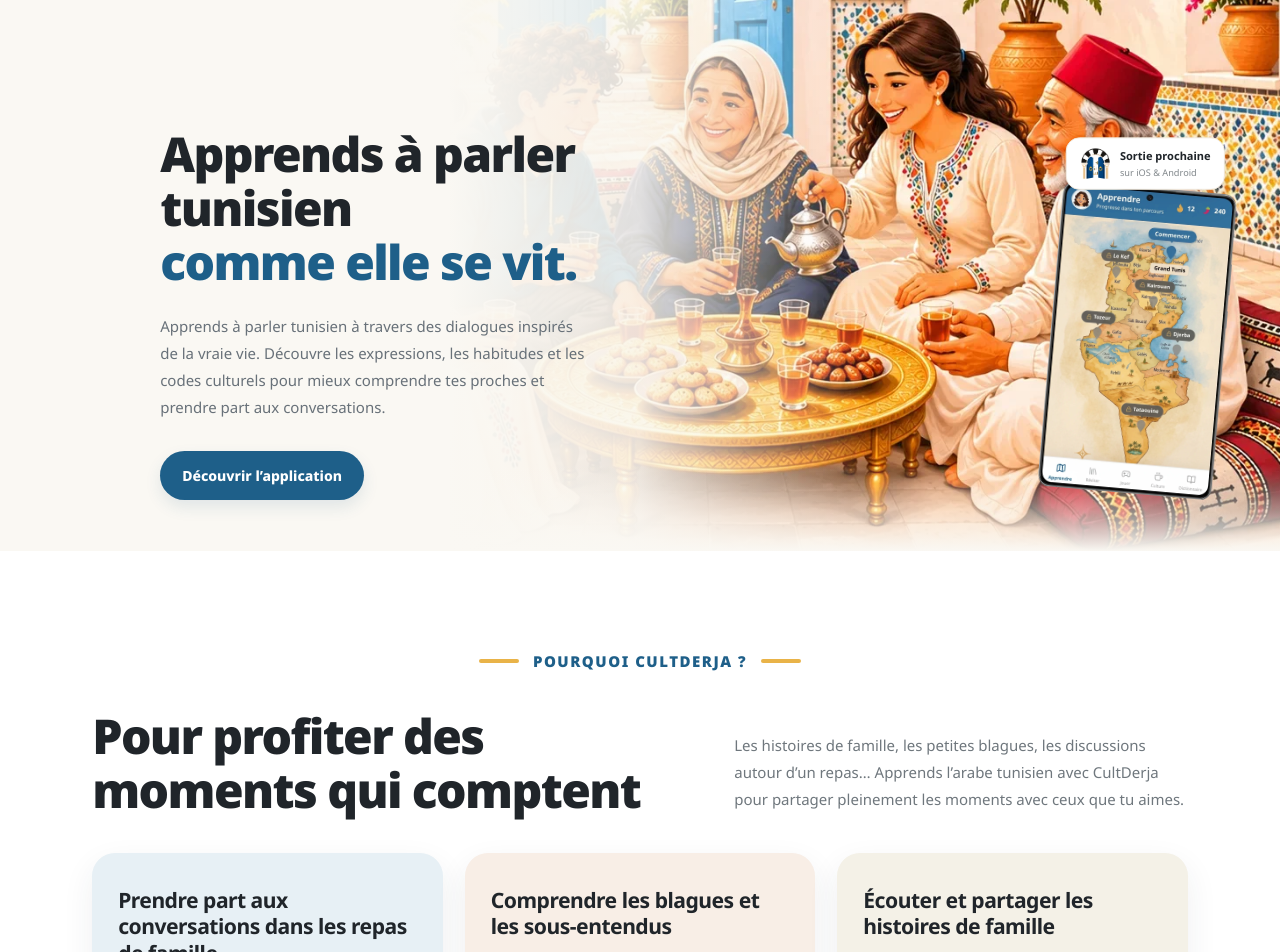
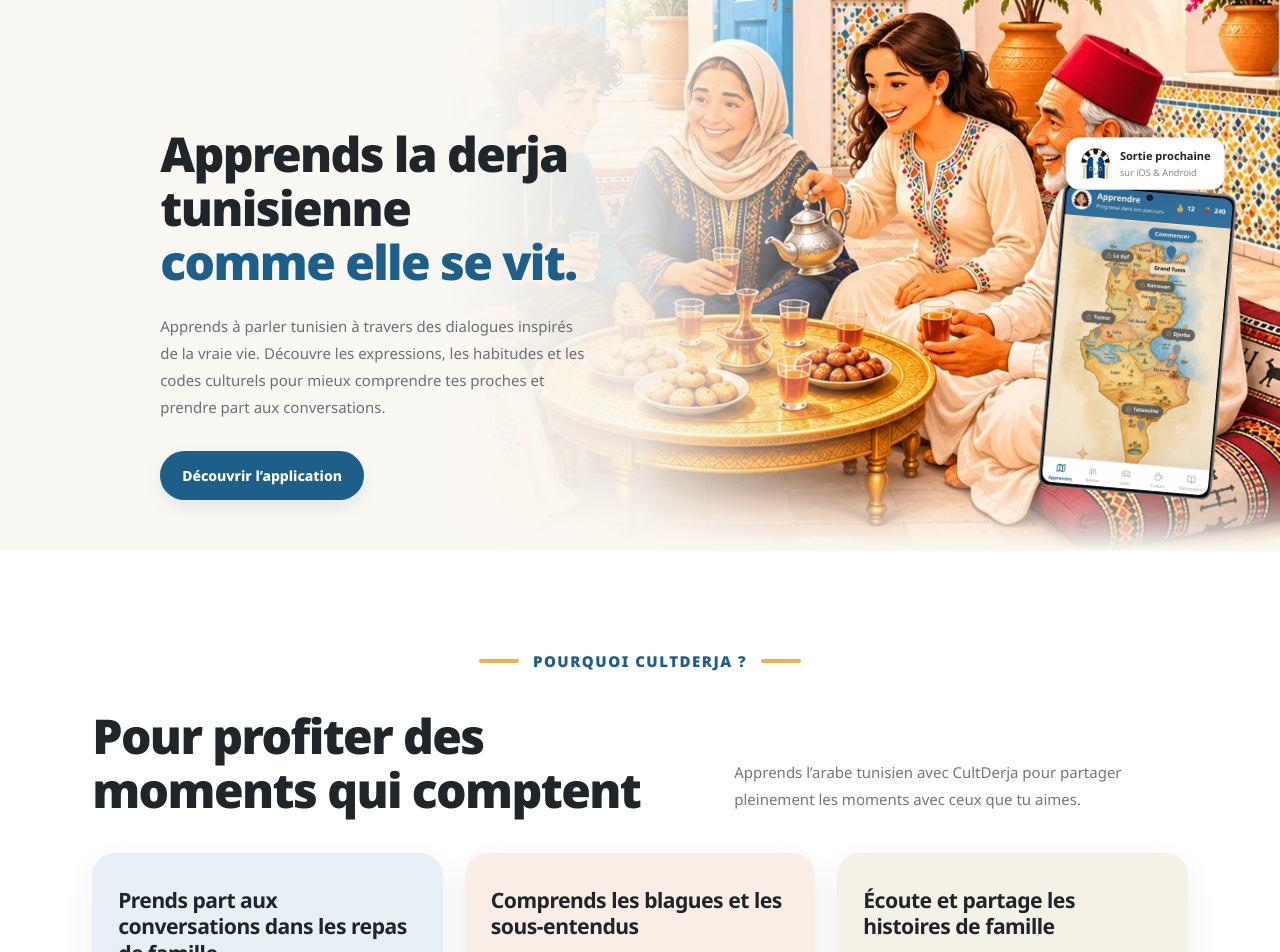
Before and after one commit to BenElhadj/CultDerjaLandingPage, a Vue app: page / in a window 1280 px wide. Shown: the part 200-1152 px from the top of the page. Built offline with nearby package versions, Linux system fonts and the light colour scheme.

Commit message:
text correction

```diff
--- a/src/App.vue
+++ b/src/App.vue
@@ -30,7 +30,7 @@ const openFaq = ref(0)
     <main>
       <section id="accueil" class="hero">
         <div class="hero-copy">
-          <h1>Apprends à parler tunisien<br><span>comme elle se vit.</span></h1>
+          <h1>Apprends la derja tunisienne<br><span>comme elle se vit.</span></h1>
           <p class="hero-lead">Apprends à parler tunisien à travers des dialogues inspirés de la vraie vie. Découvre les expressions, les habitudes et les codes culturels pour mieux comprendre tes proches et prendre part aux conversations.</p>
           <div class="hero-actions"><a class="button button-primary" href="#decouvrir">Découvrir l’application</a></div>
         </div>
@@ -45,12 +45,12 @@ const openFaq = ref(0)
         <div class="experience-layout">
           <div class="section-heading">
             <div><h2>Pour profiter des<br>moments qui comptent</h2></div>
-            <p>Les histoires de famille, les petites blagues, les discussions autour d’un repas… Apprends l’arabe tunisien avec CultDerja pour partager pleinement les moments avec ceux que tu aimes.</p>
+            <p>Apprends l’arabe tunisien avec CultDerja pour partager pleinement les moments avec ceux que tu aimes.</p>
           </div>
           <div class="showcase-grid">
-            <article class="showcase-card card-blue"><div class="card-copy"><h3>Prendre part aux conversations dans les repas de famille</h3><p>Comprends les échanges et participe pleinement aux moments partagés autour de la table.</p></div><div class="screen-frame screen-tall"><img :src="`${assetBase}images/repas_familial_tunisien.webp`" alt="Écran d'accueil de CultDerja"></div></article>
-            <article class="showcase-card card-sand"><div class="card-copy"><h3>Comprendre les blagues et les sous-entendus</h3><p>Découvre l’humour et les expressions qui donnent tout leur sens aux conversations.</p></div><div class="screen-frame screen-tall"><img :src="`${assetBase}images/lesson_detail.webp`" alt="Dialogue illustré pour apprendre la derja en contexte"></div></article>
-            <article class="showcase-card card-pale"><div class="card-copy"><h3>Écouter et partager les histoires de famille</h3><p>Comprends les récits, les souvenirs et les histoires racontés par tes proches.</p></div><div class="screen-frame screen-tall"><img :src="`${assetBase}images/reunion_familiale_tunisienne.webp`" alt="Famille tunisienne réunie autour d'un moment de partage"></div></article>
+            <article class="showcase-card card-blue"><div class="card-copy"><h3>Prends part aux conversations dans les repas de famille</h3><p>Comprends les échanges et participe pleinement aux moments partagés autour de la table.</p></div><div class="screen-frame screen-tall"><img :src="`${assetBase}images/repas_familial_tunisien.webp`" alt="Écran d'accueil de CultDerja"></div></article>
+            <article class="showcase-card card-sand"><div class="card-copy"><h3>Comprends les blagues et les sous-entendus</h3><p>Découvre l’humour et les expressions qui donnent tout leur sens aux conversations.</p></div><div class="screen-frame screen-tall"><img :src="`${assetBase}images/lesson_detail.webp`" alt="Dialogue illustré pour apprendre la derja en contexte"></div></article>
+            <article class="showcase-card card-pale"><div class="card-copy"><h3>Écoute et partage les histoires de famille</h3><p>Comprends les récits, les souvenirs et les histoires racontés par tes proches.</p></div><div class="screen-frame screen-tall"><img :src="`${assetBase}images/reunion_familiale_tunisienne.webp`" alt="Famille tunisienne réunie autour d'un moment de partage"></div></article>
           </div>
         </div>
       </section>
```
